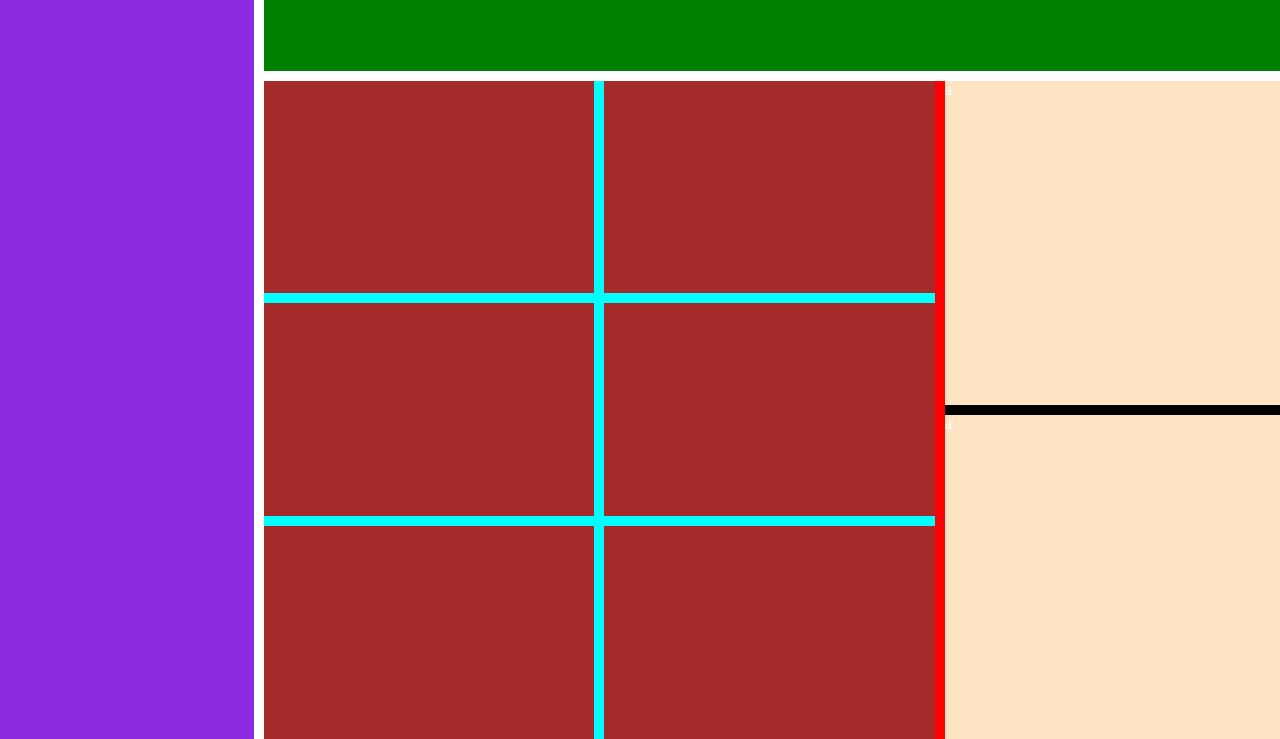
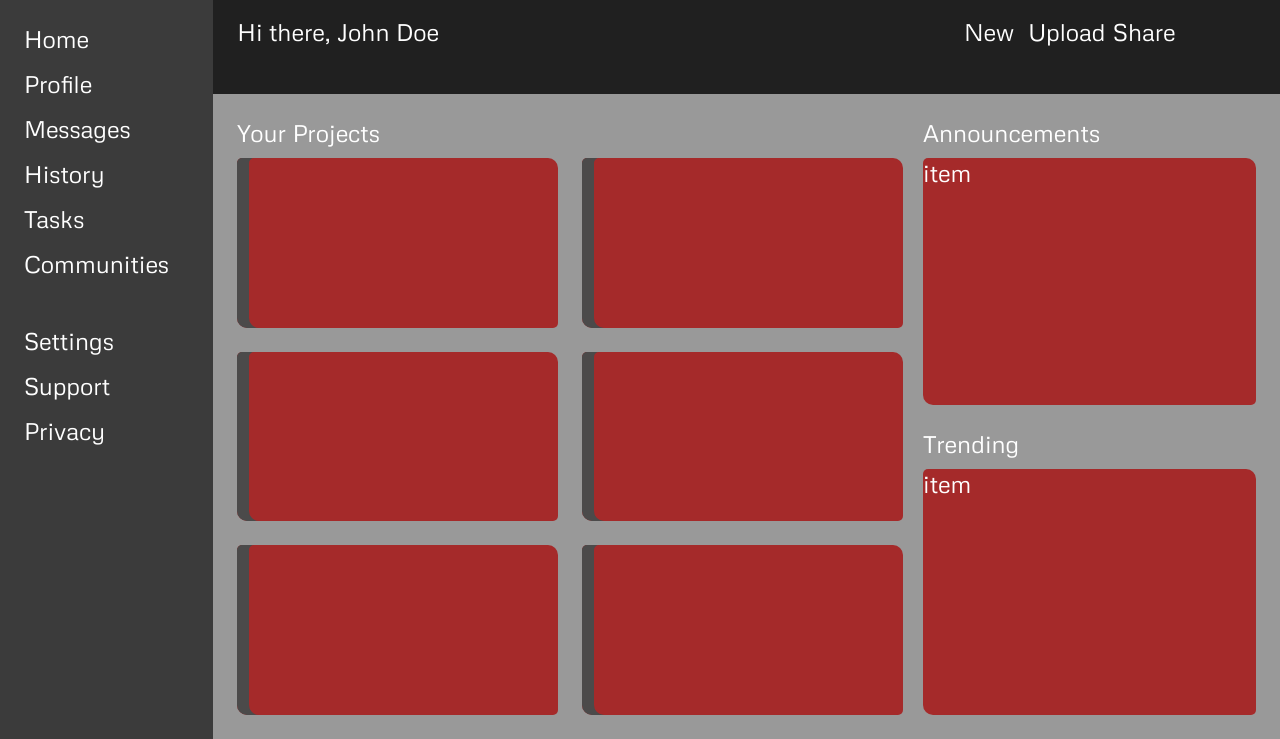
Before and after one commit to imranradzi/admin-dashboard, a plain HTML site: page index.html in a window 1280 px wide. Shown: the part 61-800 px from the top of the page. Drawn offline with Linux system fonts and the light colour scheme.

Commit message:
added metrophobic font, styled each major components accordingly following the image given by TOP, some color changes

```diff
--- a/index.html
+++ b/index.html
@@ -9,20 +9,58 @@
 </head>
 <body>
   <div class="main-container">
-    <div class="dashboard"></div>
-    <div class="user-info"></div>
+    <div class="sidebar">
+     <div class="sidebar-header">Dashboard</div>
+     <div class="sidebar-options">
+      <div>Home</div>
+      <div>Profile</div>
+      <div>Messages</div>
+      <div>History</div>
+      <div>Tasks</div>
+      <div>Communities</div>
+     </div>
+     <div class="sidebar-misc">
+      <div>Settings</div>
+      <div>Support</div>
+      <div>Privacy</div>
+     </div>
+    </div>
+    <div class="user-info">
+      <div class="search-bar">
+        <input type="text">
+      </div>
+      <div class="username">John Doe</div>
+      <div class="user-greeting">Hi there, John Doe</div>
+      <div class="user-options">
+        <div>New</div>
+        <div>Upload</div>
+        <div>Share</div>
+      </div>
+    </div>
     <div class="main-content">
       <div class="projects">
-        <div class="project-items"></div>
-        <div class="project-items"></div>
-        <div class="project-items"></div>
-        <div class="project-items"></div>
-        <div class="project-items"></div>
-        <div class="project-items"></div>
+        <div class="descriptor">Your Projects</div>
+        <div class="projects-container">
+          <div class="items"></div>
+          <div class="items"></div>
+          <div class="items"></div>
+          <div class="items"></div>
+          <div class="items"></div>
+          <div class="items"></div>
+        </div>
       </div>
       <div class="others">
-        <div class="other-items">a</div>
-        <div class="other-items">a</div>
+        <div class="descriptor">Announcements</div>
+        <div class="other-items-container">
+          <div class="items">
+            item
+          </div>
+          <div class="descriptor" style="padding-top: 10px;">
+            Trending</div>
+          <div class="items">
+            item
+          </div>
+        </div>
       </div>
     </div>
   </div>
--- a/styles.css
+++ b/styles.css
@@ -1,54 +1,110 @@
+@font-face {
+  font-family: metrophobic;
+  src: url(Metrophobic-Regular.ttf)
+}
+
 html, body {
   margin: 0;
   padding: 0;
   height: 100%;
   width: 100%;
   color: white;
+  font-family: 'metrophobic', Arial;
+  font-size: 24px;
 }
 
 .main-container {
   height: 100%;
   width: 100%;
   display: grid;
-  grid-template: 1fr 5fr / 1fr 4fr;
-  gap: 10px;
+  grid-template: 1fr 5fr / 1fr 5fr;
 }
 
-.dashboard {
-  background-color: blueviolet;
+.sidebar {
+  background-color: rgb(59, 59, 59);
   grid-column: 1 / 2;
   grid-row: 1 / -1;
+  display: flex;
+  flex-direction: column;
+  justify-content: start;
 }
 
+.sidebar > div {
+  padding: 16px;
+}
+
+.sidebar-options > div,
+.sidebar-misc > div {
+  padding: 8px;
+}
+
+
 .user-info {
-  background-color: green;
+  background-color: rgb(32, 32, 32);
+  display: grid;
+  grid-template: 1fr 1.5fr / 3fr 2fr;
+}
+
+.user-info > div {
+  padding: 16px 24px;
+}
+
+.username, .user-options {
+  justify-self: center;
+}
+
+.user-options {
+  display: grid;
+  grid-template-columns: 1fr 1fr 1fr;
+}
+
+.user-options > div {
+  justify-self: center;
 }
 
 .main-content {
-  background-color: red;
+  background-color: rgb(153, 153, 153);
   display: grid;
   grid-template-columns: 2fr 1fr;
-  gap: 10px;
+  gap: 20px;
+  padding: 24px;
 }
 
 .projects {
-  background-color: aqua;
+  display: grid;
+  grid-template-rows: 40px 1fr;
+}
+
+.projects-container {
   display: grid;
   grid-template-columns: 1fr 1fr;
-  gap: 10px;
+  gap: 24px;
 }
 
-.project-items {
+.projects-container > .items {
+  background-color: brown;
+  box-shadow: 12px 0px rgb(75, 74, 74) inset;
+}
+
+.descriptor {
+  padding: 0px 0px 4px 0px;
+}
+
+.others {
+  display: grid;
+  grid-template-rows: 40px 1fr;
+}
+
+.other-items-container {
+  display: grid;
+  grid-template-rows: 1fr 36px 1fr;
+  gap: 14px;
+}
+
+.other-items-container > .items {
   background-color: brown;
 }
 
-.others {
-  background-color: black;
-  display: grid;
-  grid-template-rows: 1fr 1fr;
-  gap: 10px;
+.items {
+  border-radius: 5px 10px;
 }
-
-.other-items {
-  background-color: bisque;
-}
```
Also changed, not shown: Metrophobic-Regular.ttf (added), OFL.txt (added).
